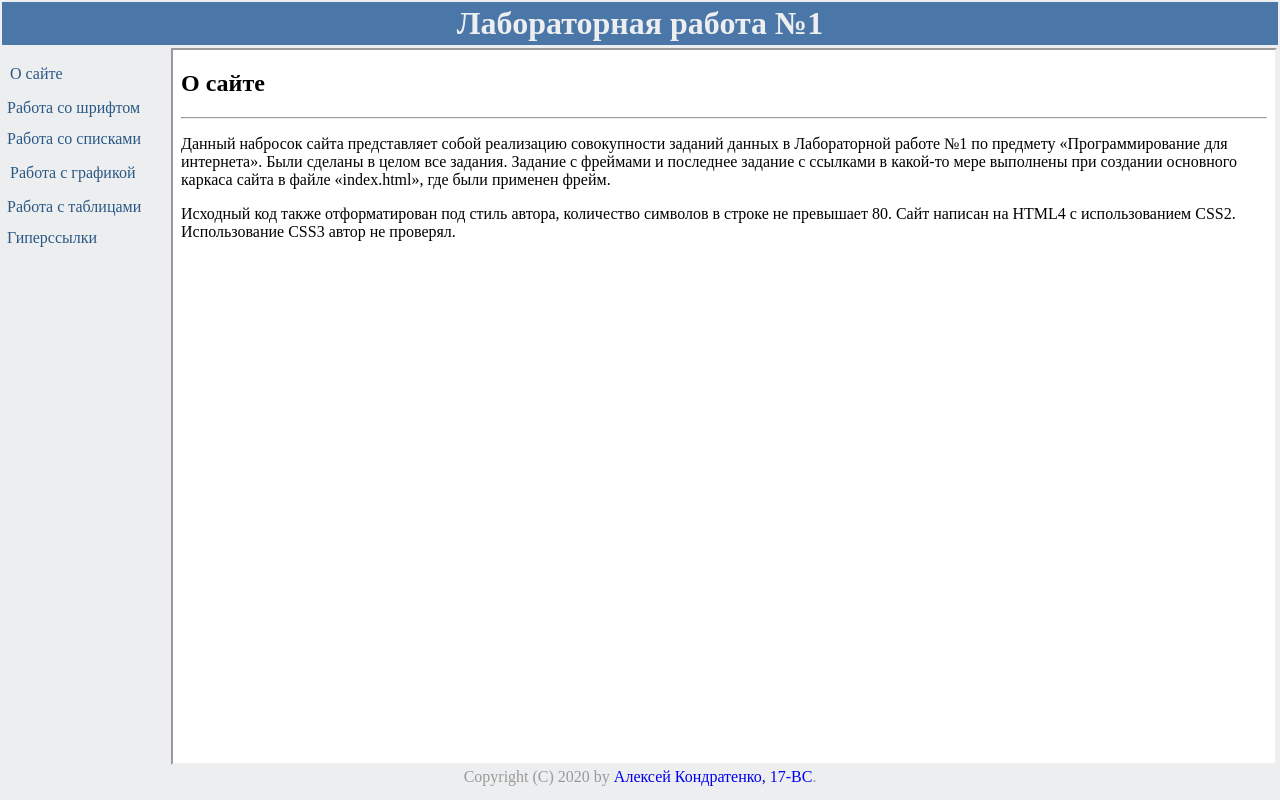
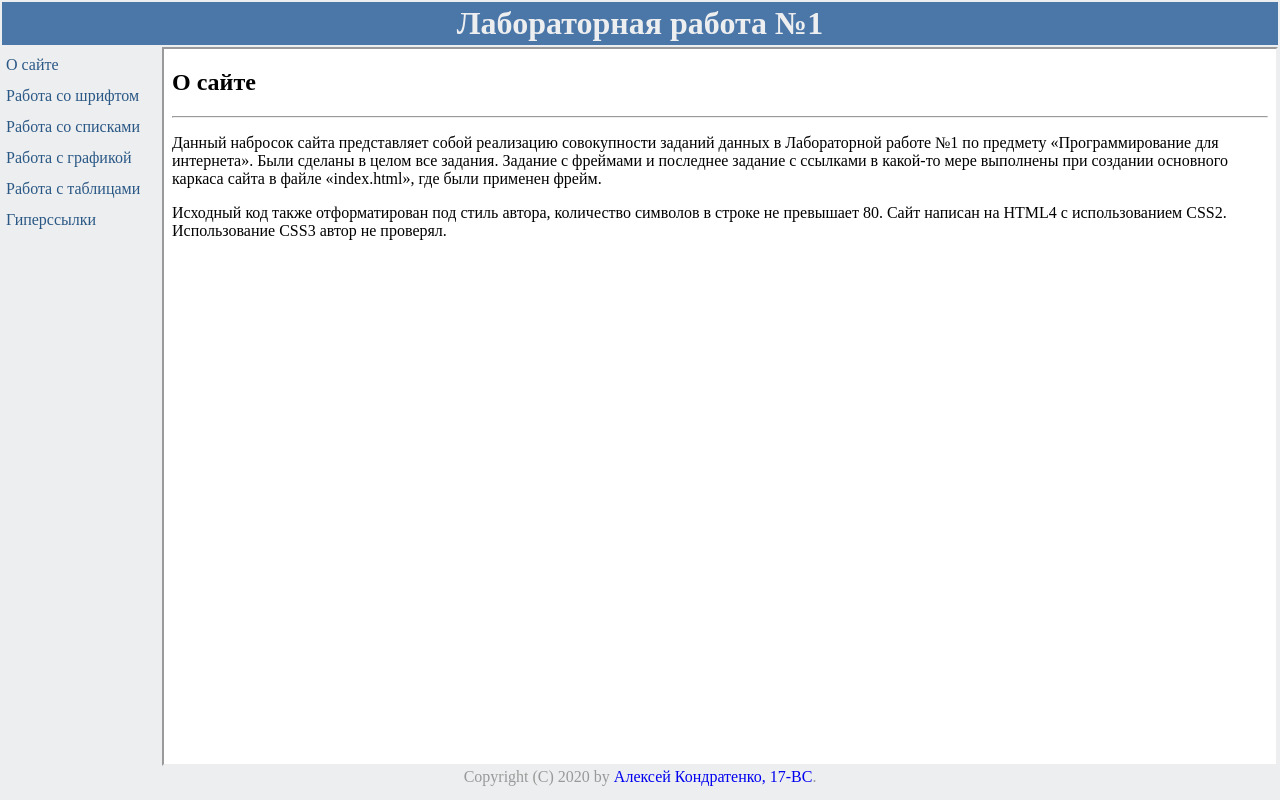
Before and after one commit to Krol-X/Krol-X.github.io, a plain HTML site: page index.html in a window 1280 px wide. Drawn offline with Linux system fonts and the light colour scheme.

Commit message:
Fix & beautify styles table

```diff
--- a/index.html
+++ b/index.html
@@ -9,17 +9,15 @@
 </head>
 
 <body>
-  <table border="0">
+  <table class="main" border="0">
     <tr>
-      <th colspan="2" class="title"><h1>Лабораторная работа №1</h1></th>
+      <th colspan="2"><h1>Лабораторная работа №1</h1></th>
     </tr>
     <tr>
       <td width="150pt" valign="top">
         <div class="menu">
-        <div class="menu-category">
-          <a class="menu-item menu-category" href="about.html"
+          <a class="menu-category menu-item" href="about.html"
             target="content">О сайте</a>
-        </div>
         </div>
 
         <div class="menu">
@@ -56,10 +54,8 @@
         </div>
 
         <div class="menu">
-        <div class="menu-category">
-          <a class="menu-item" href="image.html" target="content"
-            class="menu-category">Работа с графикой</a>
-        </div>
+          <a class="menu-category menu-item" href="image.html"
+          target="content">Работа с графикой</a>
         </div>
 
         <div class="menu">
@@ -90,7 +86,7 @@
         </div>
       </td>
       <td>
-        <iframe name="content" src="about.html"></iframe>
+        <iframe class="main" name="content" src="about.html"></iframe>
       </td>
     </tr>
   </table>
--- a/styles.css
+++ b/styles.css
@@ -1,4 +1,7 @@
+@charset "utf-8";
+
 :root {
+  /* Константы */
   --main-color: #2A5885;
   --main-bg-color: #EDEEF0;
   --main-sel-bg-color: #DCE1E6;
@@ -8,56 +11,76 @@
   --footer-height: 32px;
 }
 
+
+
+* {
+  padding: 0;
+  margin: 0;
+}
+
 html {
   height: 100%; /* Растягиваем документ на всю высоту окна */
 }
 
 body {
+  min-height: 100%; /* Растягиваем body по высоте html */
   background-color: var(--main-bg-color);
-  padding: 0;
-  margin: 0;
-  min-height: 100%; /* Растягиваем body по высоте html */
 }
 
 a {
   text-decoration: none;
 }
 
-h1 {
-  margin: 0;
-}
 
-table {
+
+/* Основной экран */
+
+table.main {
   width: 100%;
   height: calc(100vh - 2em);
 }
 
-iframe {
-  background-color: white;
-  width:100%;
-  height:100%;
-  box-sizing: border-box;
-}
-
-.title {
+table.main tr th {
   height: 32pt;
   color: var(--title-color);
   background-color: var(--title-bg-color);
 }
+
+
+iframe.main {
+  box-sizing: border-box;
+  width:100%;
+  height:100%;
+
+  background-color: white;
+}
+
+
+.footer {
+  width: 100%;
+  color: #999;
+  text-align: center;
+}
+
+
+
+/* Меню */
 
 .menu {
   display: inline-block;
   position: relative;
 }
 
+
 .menu-category {
+  margin-top: 5px;
+  padding: 4px;
+  min-width: 150px;
+
   color: var(--main-color);
+
   border: none;
   border-radius: 10px;
-  min-width: 150px;
-  margin-top: 5px;
-  padding: 4px;
-  text-decoration: none;
 }
 
 .menu-category:hover {
@@ -65,23 +88,35 @@ iframe {
   background-color: var(--main-sel-bg-color);
 }
 
+
 .menu-content {
   display: none;
   box-sizing: border-box;
+
+  position: absolute;
+  left: 100%;
   top: 5px;
-  left: 100%;
   padding: 2px;
-  position: absolute;
+  min-width: 150px;
+
   background-color: var(--menu-content-bg-color);
-  min-width: 150px;
   list-style-type: none;
+
   border: 1px solid var(--main-color);
   border-radius: 5px;
 }
 
+.menu:hover .menu-content {
+  display: block;
+}
+
+
 .menu-item {
   display: block;
   color: var(--main-color);
+}
+
+.menu-content .menu-item {
   padding: 3px;
 }
 
@@ -89,13 +124,3 @@ iframe {
   color: blue;
   background-color: var(--main-sel-bg-color);
 }
-
-.menu:hover .menu-content {
-  display: block;
-}
-
-.footer {
-  width: 100%;
-  color: #999;
-  text-align: center;
-}
```
